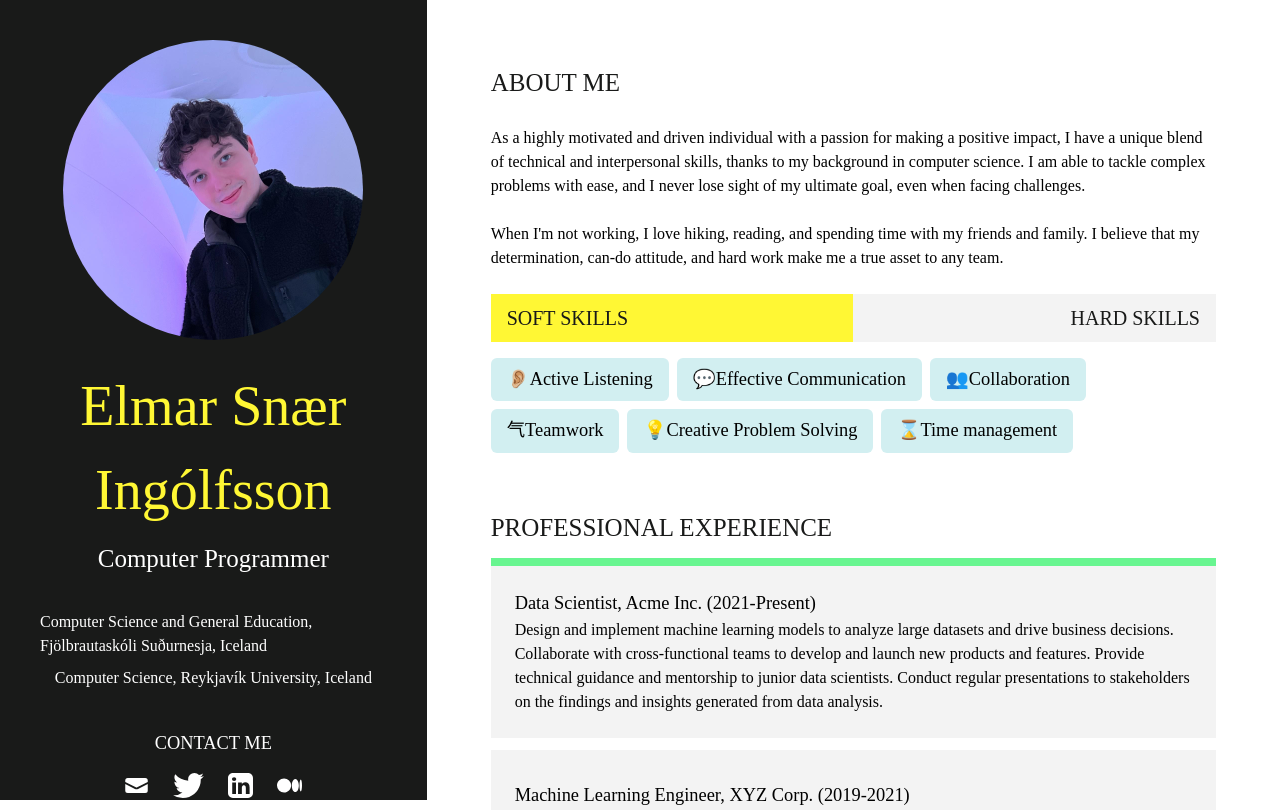
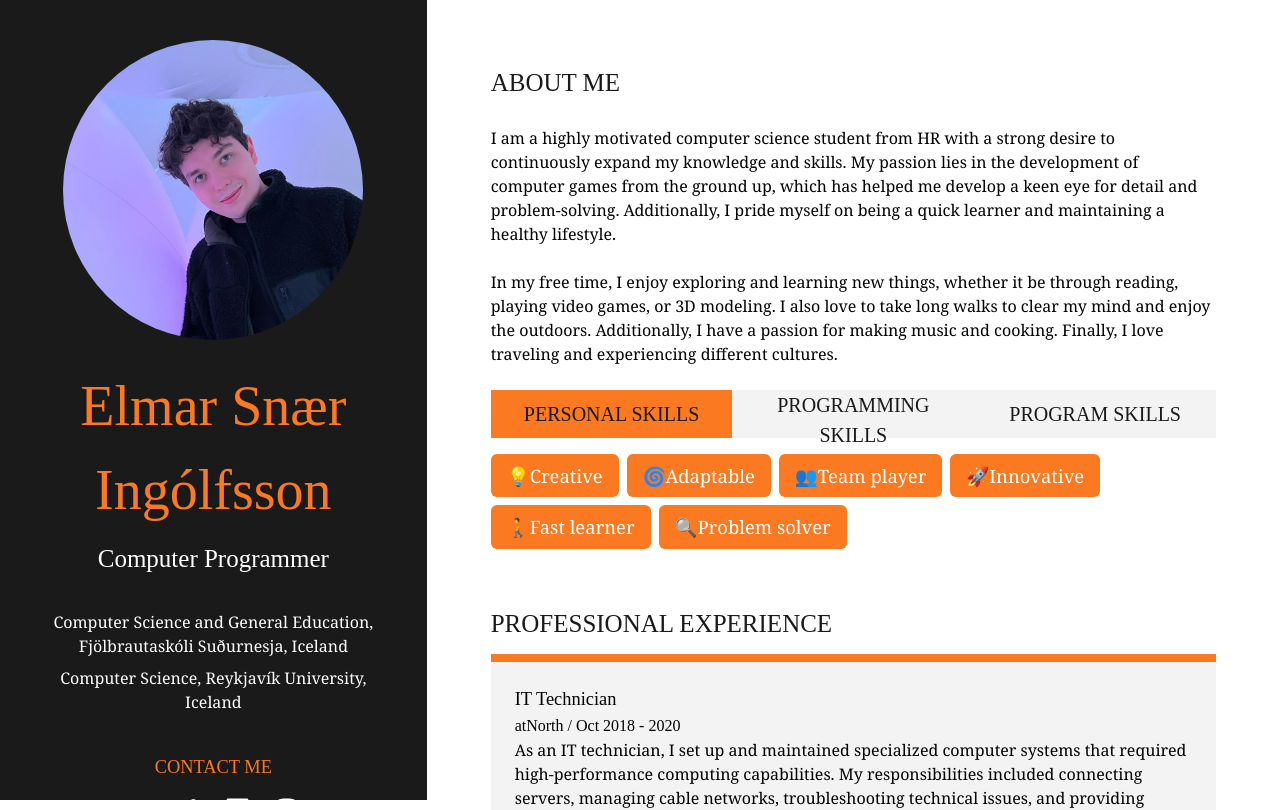
Before and after one commit to elmari20/Personal-Website, a Next.js app: page / in a window 1280 px wide. Shown: the top 810 px of the page. Built offline with nearby package versions, Linux system fonts and the light colour scheme.

Commit message:
some changes

```diff
--- a/app/component/ProfessionalExperience.jsx
+++ b/app/component/ProfessionalExperience.jsx
@@ -1,21 +1,20 @@
 import React from 'react'
 
 const ProfessionalExperience = ({data}) => {
-
     const {title, experiences} = data;
     return (
         <div className="flex flex-col gap-3">
             <h2>{title}</h2>
-        {experiences.map(({role, description, current}) => (
-            <div key={role} className="flex flex-col rounded-lg">
-                <span className={current ? 'h-2 bg-green' : 'h-2 bg-gray'}/>
+            {experiences.map(({title, company, date, description, current}) => (
+                <div key={title} className="flex flex-col rounded-lg">
+                    <span className={current ? 'h-2 bg-yellow' : 'h-2 bg-gray'}/>
                     <div className="p-6 bg-gray drop-shadow-xl">
-                    <h3>{role}</h3>
+                        <h3>{title}</h3>
+                        <h4>{company} / {date}</h4>
                         <p>{description}</p>
                     </div>
                 </div>
             ))}
-
         </div>
     )
 }
--- a/app/component/Sidebar.jsx
+++ b/app/component/Sidebar.jsx
@@ -1,6 +1,6 @@
 import Image from 'next/image'
 import React from 'react'
-import { Envelope, Twitter, Linkedin, Medium } from "./icons";
+import { Envelope, Twitter, Linkedin, Instagram } from "./icons";
 
 
 const Sidebar = ({data}) => {
@@ -12,21 +12,24 @@
               priority
               width={300}
               height={300}
-              className='rounded-full h-full mb-6'
+              className='rounded-full h-full mb-6 transition-all duration-300 ease-in-out transform hover:scale-105'
               src='/images/ElmarCropped.jpg'
               alt='Elmar'
             />
             <h1 className='mb-2 text-center'>{name}</h1>
             <h2 className='mb-8'>{role}</h2>
-            <p className='mb-2'>{education[0]}</p>
-            <p className='mb-2'>{education[1]}</p>
+            <div className='flex flex-col justify-center items-center text-center'>
+              {education.map((el, i) => (
+                <p key={i} className='mb-2 '>{el}</p>
+              ))}
+            </div>
             <div className='text-white text-center mb-4 mt-4 sm:mt-8'>
-                <h3 className='mb-2'>CONTACT ME</h3>
+                <h3 className='mb-2 text-yellow'>CONTACT ME</h3>
                 <div className='flex flex-row justify-center gap-2'>
                   <a className="icons-contactme" href={contactLinks?.[0]} aria-label={"email link"}><Envelope/></a>
                   <a className="icons-contactme" href={contactLinks?.[1]} aria-label={"twitter link"}><Twitter/></a>
                   <a className="icons-contactme" href={contactLinks?.[2]} aria-label={"linkedin link"}><Linkedin/></a>
-                  <a className="icons-contactme" href={contactLinks?.[3]} aria-label={"medium link"}><Medium/></a>
+                  <a className="icons-contactme" href={contactLinks?.[3]} aria-label={"instagram link"}><Instagram/></a>
 
                 </div>
             </div>
--- a/app/component/Skills.jsx
+++ b/app/component/Skills.jsx
@@ -2,28 +2,26 @@
 import React, {useState} from 'react'
 
 const Skills = ({data}) => {
-  const [activeTab, setActiveTab] = useState("soft");
+  const [activeTab, setActiveTab] = useState("personal");
   const setBg = (active) => activeTab === active ? 'bg-yellow' : 'bg-gray';
-  const setTabsAlignment = (tab) => tab === "soft" ? "text-left" : "text-right";
 
   const tabs = (
     <div className="flex">
-    {['soft', 'hard'].map(el => (
+    {['personal', 'programming', 'program'].map(el => (
       <button
       key={el}
       type="button"
-      className={`btn ${setBg(el)}
-      ${setTabsAlignment(el)}`}
+      className={`btn ${setBg(el)} ${el === "personal" ? "text-center" : "text-center"}`}
       onClick={() => setActiveTab(el)}
       >
-      {el} Skills
+      {el.charAt(0).toUpperCase() + el.slice(1)} Skills
       </button>
     ))}
   </div>
   )
 
   const content = (
-    <ul className={`flex flex-row flex-wrap content-start list-none py-4 gap-2 ${activeTab === "soft" ? "justify-start" : "justify-end"}`}>
+    <ul className={`flex flex-row flex-wrap content-start list-none py-4 gap-2 ${activeTab === "personal" ? "justify-start" : "justify-start"}`}>
     {data[activeTab].map(({icon, text}) => (
       <li className="skill" key={text}><span>{icon}</span>{text}</li>
     ))}
--- a/app/component/icons/envelope.jsx
+++ b/app/component/icons/envelope.jsx
@@ -1,4 +1,4 @@
 
 import React from 'react'
 
-export const Envelope = ({className}) => <svg className={className} xmlns="http://www.w3.org/2000/svg" width="1em" height="1em" viewBox="0 0 20 20"><g fill="currentColor"><path d="M3 4a2 2 0 0 0-2 2v1.161l8.441 4.221a1.25 1.25 0 0 0 1.118 0L19 7.162V6a2 2 0 0 0-2-2H3Z"></path><path d="m19 8.839l-7.77 3.885a2.75 2.75 0 0 1-2.46 0L1 8.839V14a2 2 0 0 0 2 2h14a2 2 0 0 0 2-2V8.839Z"></path></g></svg>
+export const Envelope = ({className}) => <svg className={className}  xmlns="http://www.w3.org/2000/svg" width="1em" height="1em" viewBox="0 0 512 512"><path fill="currentColor" d="M48 64C21.5 64 0 85.5 0 112c0 15.1 7.1 29.3 19.2 38.4L236.8 313.6c11.4 8.5 27 8.5 38.4 0L492.8 150.4c12.1-9.1 19.2-23.3 19.2-38.4c0-26.5-21.5-48-48-48H48zM0 176V384c0 35.3 28.7 64 64 64H448c35.3 0 64-28.7 64-64V176L294.4 339.2c-22.8 17.1-54 17.1-76.8 0L0 176z"></path></svg>
--- a/app/component/icons/index.jsx
+++ b/app/component/icons/index.jsx
@@ -1,4 +1,4 @@
 export * from "./envelope";
 export * from "./linkedin";
-export * from "./medium";
+export * from "./instagram";
 export * from "./twitter";
--- /dev/null
+++ b/app/component/icons/instagram.jsx
@@ -0,0 +1,3 @@
+import React from 'react'
+
+export const Instagram = ({className}) => <svg className={className} xmlns="http://www.w3.org/2000/svg" width="1em" height="1em" viewBox="0 0 448 512"><path fill="currentColor" d="M224.1 141c-63.6 0-114.9 51.3-114.9 114.9s51.3 114.9 114.9 114.9S339 319.5 339 255.9 287.7 141 224.1 141zm0 189.6c-41.1 0-74.7-33.5-74.7-74.7s33.5-74.7 74.7-74.7 74.7 33.5 74.7 74.7-33.6 74.7-74.7 74.7zm146.4-194.3c0 14.9-12 26.8-26.8 26.8-14.9 0-26.8-12-26.8-26.8s12-26.8 26.8-26.8 26.8 12 26.8 26.8zm76.1 27.2c-1.7-35.9-9.9-67.7-36.2-93.9-26.2-26.2-58-34.4-93.9-36.2-37-2.1-147.9-2.1-184.9 0-35.8 1.7-67.6 9.9-93.9 36.1s-34.4 58-36.2 93.9c-2.1 37-2.1 147.9 0 184.9 1.7 35.9 9.9 67.7 36.2 93.9s58 34.4 93.9 36.2c37 2.1 147.9 2.1 184.9 0 35.9-1.7 67.7-9.9 93.9-36.2 26.2-26.2 34.4-58 36.2-93.9 2.1-37 2.1-147.8 0-184.8zM398.8 388c-7.8 19.6-22.9 34.7-42.6 42.6-29.5 11.7-99.5 9-132.1 9s-102.7 2.6-132.1-9c-19.6-7.8-34.7-22.9-42.6-42.6-11.7-29.5-9-99.5-9-132.1s-2.6-102.7 9-132.1c7.8-19.6 22.9-34.7 42.6-42.6 29.5-11.7 99.5-9 132.1-9s102.7-2.6 132.1 9c19.6 7.8 34.7 22.9 42.6 42.6 11.7 29.5 9 99.5 9 132.1s2.7 102.7-9 132.1z"/></svg>
--- a/app/component/icons/linkedin.jsx
+++ b/app/component/icons/linkedin.jsx
@@ -1,4 +1,4 @@
 
 import React from 'react'
 
-export const Linkedin = ({className}) => <svg className={className}  xmlns="http://www.w3.org/2000/svg" width="1em" height="1em" viewBox="0 0 1000 1000"><path fill="currentColor" d="M196.064.25C88.347.25.187 88.408.187 196.127v607.841c0 107.717 88.158 195.845 195.877 195.845h607.841c107.718 0 195.845-88.127 195.845-195.845V196.127C999.75 88.41 911.623.25 803.905.25H196.064zm49.266 164.948c51.648 0 83.461 33.906 84.443 78.475c0 43.585-32.797 78.444-85.442 78.444h-.969c-50.665 0-83.412-34.857-83.412-78.444c0-44.568 33.738-78.475 85.379-78.475zm445.08 208.31c99.329 0 173.79 64.922 173.79 204.436v260.449H713.247V595.406c0-61.06-21.847-102.718-76.476-102.718c-41.704 0-66.562 28.078-77.476 55.202c-3.987 9.704-4.967 23.257-4.967 36.832v253.671H403.375s1.981-411.613 0-454.233h150.984v64.324c20.06-30.95 55.942-74.977 136.051-74.977zm-521.556 10.685h150.953v454.202H168.854V384.193z"></path></svg>
+export const Linkedin = ({className}) => <svg className={className}  xmlns="http://www.w3.org/2000/svg" width="1em" height="1em"viewBox="0 0 448 512"><path fill="currentColor" d="M416 32H31.9C14.3 32 0 46.5 0 64.3v383.4C0 465.5 14.3 480 31.9 480H416c17.6 0 32-14.5 32-32.3V64.3c0-17.8-14.4-32.3-32-32.3zM135.4 416H69V202.2h66.5V416zm-33.2-243c-21.3 0-38.5-17.3-38.5-38.5S80.9 96 102.2 96c21.2 0 38.5 17.3 38.5 38.5 0 21.3-17.2 38.5-38.5 38.5zm282.1 243h-66.4V312c0-24.8-.5-56.7-34.5-56.7-34.6 0-39.9 27-39.9 54.9V416h-66.4V202.2h63.7v29.2h.9c8.9-16.8 30.6-34.5 62.9-34.5 67.2 0 79.7 44.3 79.7 101.9V416z"></path></svg>
--- a/app/component/icons/medium.jsx
+++ /dev/null
@@ -1,3 +0,0 @@
-import React from 'react'
-
-export const Medium = ({className}) => <svg className={className}  xmlns="http://www.w3.org/2000/svg" width="1em" height="1em" viewBox="0 0 16 16"><path fill="currentColor" d="M9.025 8c0 2.485-2.02 4.5-4.513 4.5A4.506 4.506 0 0 1 0 8c0-2.486 2.02-4.5 4.512-4.5A4.506 4.506 0 0 1 9.025 8zm4.95 0c0 2.34-1.01 4.236-2.256 4.236c-1.246 0-2.256-1.897-2.256-4.236c0-2.34 1.01-4.236 2.256-4.236c1.246 0 2.256 1.897 2.256 4.236zM16 8c0 2.096-.355 3.795-.794 3.795c-.438 0-.793-1.7-.793-3.795c0-2.096.355-3.795.794-3.795c.438 0 .793 1.699.793 3.795z"></path></svg>
--- a/app/component/icons/twitter.jsx
+++ b/app/component/icons/twitter.jsx
@@ -1,3 +1,3 @@
 import React from 'react'
 
-export const Twitter = ({className}) => <svg className={className}  xmlns="http://www.w3.org/2000/svg" width="1.24em" height="1em" viewBox="0 0 1231.051 1000"><path fill="currentColor" d="M1231.051 118.453q-51.422 76.487-126.173 130.403q.738 14.46.738 32.687q0 101.273-29.53 202.791q-29.53 101.519-90.215 194.343q-60.685 92.824-144.574 164.468q-83.889 71.644-201.677 114.25q-117.788 42.606-252.474 42.606q-210.2 0-387.147-113.493q31.406 3.495 60.242 3.495q175.605 0 313.687-108.177q-81.877-1.501-146.654-50.409q-64.777-48.907-89.156-124.988q24.097 4.59 47.566 4.59q33.782 0 66.482-8.812q-87.378-17.5-144.975-87.04q-57.595-69.539-57.595-160.523v-3.126q53.633 29.696 114.416 31.592q-51.762-34.508-82.079-89.999q-30.319-55.491-30.319-120.102q0-68.143 34.151-126.908q95.022 116.607 230.278 186.392q135.258 69.786 290.212 77.514q-6.609-27.543-6.621-57.485q0-104.546 73.994-178.534Q747.623 0 852.169 0q109.456 0 184.392 79.711q85.618-16.959 160.333-61.349q-28.785 90.59-110.933 139.768q75.502-8.972 145.088-39.677z"></path></svg>
+export const Twitter = ({className}) => <svg className={className}  xmlns="http://www.w3.org/2000/svg" width="1em" height="1em" viewBox="0 0 512 512"><path fill="currentColor" d="M459.37 151.716c.325 4.548.325 9.097.325 13.645 0 138.72-105.583 298.558-298.558 298.558-59.452 0-114.68-17.219-161.137-47.106 8.447.974 16.568 1.299 25.34 1.299 49.055 0 94.213-16.568 130.274-44.832-46.132-.975-84.792-31.188-98.112-72.772 6.498.974 12.995 1.624 19.818 1.624 9.421 0 18.843-1.3 27.614-3.573-48.081-9.747-84.143-51.98-84.143-102.985v-1.299c13.969 7.797 30.214 12.67 47.431 13.319-28.264-18.843-46.781-51.005-46.781-87.391 0-19.492 5.197-37.36 14.294-52.954 51.655 63.675 129.3 105.258 216.365 109.807-1.624-7.797-2.599-15.918-2.599-24.04 0-57.828 46.782-104.934 104.934-104.934 30.213 0 57.502 12.67 76.67 33.137 23.715-4.548 46.456-13.32 66.599-25.34-7.798 24.366-24.366 44.833-46.132 57.827 21.117-2.273 41.584-8.122 60.426-16.243-14.292 20.791-32.161 39.308-52.628 54.253z"></path></svg>
--- a/app/global.css
+++ b/app/global.css
@@ -23,7 +23,7 @@
         @apply font-display;
     }
     html {
-        @apply font-serif;
+        @apply font-sans;
     }
 }
 
@@ -44,5 +44,5 @@
 }
 
 .skill {
-    @apply bg-green-light text-lg py-2 px-4 w-auto rounded-md;
+    @apply bg-yellow cursor-default text-lg py-2 px-4 w-auto rounded-md text-white transform hover:scale-105;
 }
--- a/data/page-data.jsx
+++ b/data/page-data.jsx
@@ -6,37 +6,57 @@
 		"Computer Science, Reykjavík University, Iceland"
 	],
 	contactLinks: [
-		"mailto:emailto:time2code@gmail.com",
-		"https://twitter.com/time_tocode",
-		"https://linkedin.com/aliciarodriguezLi",
-		"https://medium.com/@time2code.ali",
+		"mailto:emailto:emelsi15@gmail.com",
+		"https://twitter.com/hyper_buff",
+		"https://www.linkedin.com/in/elmar-sn%C3%A6r-ing%C3%B3lfsson-084a7522a/",
+		"https://www.instagram.com/elmaringolfs/",
 	],
 };
 
 export const aboutMe = {
 	title: "About Me",
 	body: [
-		"As a highly motivated and driven individual with a passion for making a positive impact, I have a unique blend of technical and interpersonal skills, thanks to my background in computer science. I am able to tackle complex problems with ease, and I never lose sight of my ultimate goal, even when facing challenges.",
-		"When I'm not working, I love hiking, reading, and spending time with my friends and family. I believe that my determination, can-do attitude, and hard work make me a true asset to any team.",
+		"I am a highly motivated computer science student from HR with a strong desire to continuously expand my knowledge and skills. My passion lies in the development of computer games from the ground up, which has helped me develop a keen eye for detail and problem-solving. Additionally, I pride myself on being a quick learner and maintaining a healthy lifestyle.",
+		"In my free time, I enjoy exploring and learning new things, whether it be through reading, playing video games, or 3D modeling. I also love to take long walks to clear my mind and enjoy the outdoors. Additionally, I have a passion for making music and cooking. Finally, I love traveling and experiencing different cultures.",
 	],
 };
 
 export const skills = {
-	soft: [
-		{ icon: "👂🏼", text: "Active Listening" },
-		{ icon: "💬", text: "Effective Communication" },
-		{ icon: "👥", text: "Collaboration" },
-		{ icon: "⽓", text: "Teamwork" },
-		{ icon: "💡", text: "Creative Problem Solving" },
-		{ icon: "⌛️", text: "Time management" },
+	personal: [
+	  { icon: "💡", text: "Creative" },
+	  { icon: "🌀", text: "Adaptable" },
+	  { icon: "👥", text: "Team player" },
+	  { icon: "🚀", text: "Innovative" },
+	  { icon: "🚶", text: "Fast learner" },
+	  { icon: "🔍", text: "Problem solver" },
 	],
-	hard: [
+	programming: [
 	  { icon: "💻", text: "Python" },
-		{ icon: "ʦ", text: "TypeScript" },
-		{ icon: "🚀", text: "React" },
-		{ icon: "💾", text: "SQL" },
-		{ icon: "💾", text: "noSQL" },
-		{ icon: "📈", text: "Data Structures and Algorithms" },
+	  { icon: "⚛️", text: "React" },
+	  { icon: "🌐", text: "Javascript" },
+	  { icon: "🌐", text: "HTML" },
+	  { icon: "🌊", text: "Tailwind" },
+	  { icon: "ʦ", text: "Typescript" },
+	  { icon: "🐘", text: "Postgres" },
+	  { icon: "🔢", text: "C++" },
+	  { icon: "🔢", text: "C#" },
+	  { icon: "📜", text: "Lua" },
+	  { icon: "🎨", text: "CSS" },
+	  { icon: "🌲", text: "Node" },
+	],
+	program: [
+	  { icon: "📈", text: "Data Structures" },
+	  { icon: "🔜", text: "Next JS" },
+	  { icon: "🎮", text: "Unity/Godot" },
+	  { icon: "🎨", text: "Photoshop/Figma" },
+	  { icon: "🐙", text: "GitHub" },
+	  { icon: "📝", text: "Word/Docs" },
+	  { icon: "📊", text: "Excel/Sheets" },
+	  { icon: "🐵", text: "Blender" },
+	  { icon: "🎥", text: "Premiere Pro" },
+	  { icon: "🎨", text: "Illustrator" },
+	  { icon: "🎵", text: "FL Studio" },
+	  { icon: "📋", text: "Trello" },
 	],
 };
 
@@ -44,22 +64,19 @@
     title: "Professional Experience",
     experiences: [
 		{
-			role: "Data Scientist, Acme Inc. (2021-Present)",
+			title: "IT Technician",
+			company: "atNorth",
+			date: "Oct 2018 - 2020",
 			description:
-				"Design and implement machine learning models to analyze large datasets and drive business decisions. Collaborate with cross-functional teams to develop and launch new products and features. Provide technical guidance and mentorship to junior data scientists. Conduct regular presentations to stakeholders on the findings and insights generated from data analysis.",
+				"As an IT technician, I set up and maintained specialized computer systems that required high-performance computing capabilities. My responsibilities included connecting servers, managing cable networks, troubleshooting technical issues, and providing ongoing support to clients.",
 			current: true,
 		},
-
         {
-			role: "Machine Learning Engineer, XYZ Corp. (2019-2021)",
+            title: "Technical Supervisor/Shift Manager",
+            company: "Langbest ehf.",
+            date: "2010 - 2018",
             description:
-				"Designed and implemented advanced machine learning algorithms to improve predictive accuracy and performance. Built and maintained scalable machine learning infrastructure using cloud computing platforms. Conducted data exploratory analysis to identify potential use cases and opportunities. Participated in regular code reviews to maintain high quality standards.",
-			current: false,
-		},
-		{
-			role: "Machine Learning Engineer, ABX Corp. (2020-2021)",
-			description:
-				"Designed and implemented advanced machine learning algorithms to improve predictive accuracy and performance. Built and maintained scalable machine learning infrastructure using cloud computing platforms. Conducted data exploratory analysis to identify potential use cases and opportunities. Participated in regular code reviews to maintain high quality standards.",
+                "As a restaurant employee, I gained valuable experience in customer service, food preparation, and teamwork. I assisted in website development, contributing to the online presence and accessibility of the business. This experience taught me the importance of communication, adaptability, and attention to detail in a fast-paced environment.",
 			current: false,
         },
     ],
--- a/tailwind.config.js
+++ b/tailwind.config.js
@@ -8,11 +8,11 @@
   theme: {
     colors: {
       black: '#191A19',
-      yellow: '#FFF734',
-      green: '#68F590',
+      yellow: '#FA7921',
+      green: '#0B6E4F',
       gray: '#F3F3F3',
       "gray-light": '#FAFAFA',
-      "green-light": '#d2eff1',
+      "green-light": '#3E8989',
       white: '#FFFFFF',
     },
     fontFamily: {
```
Lines whose indentation alone changed are shown as unchanged.
